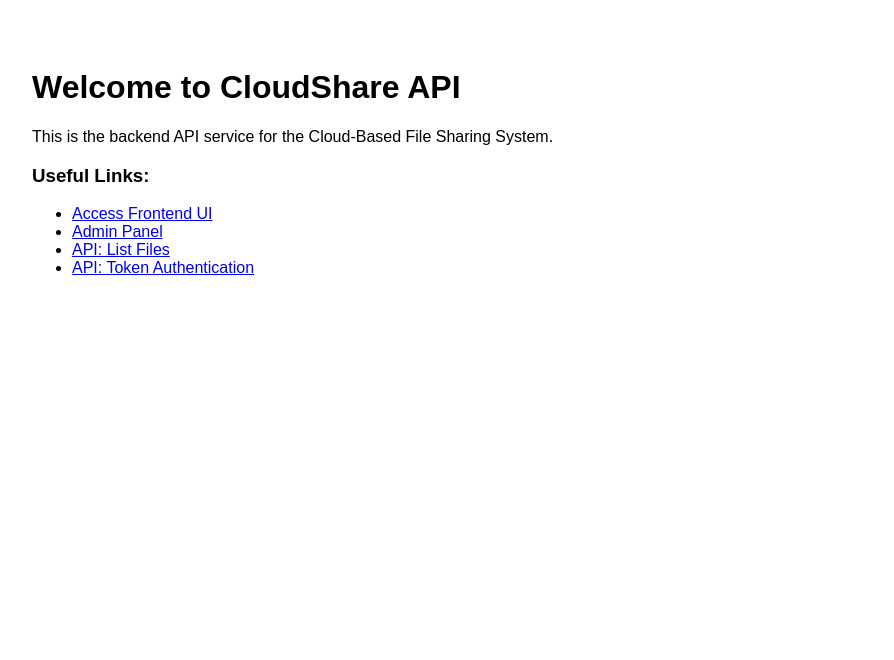
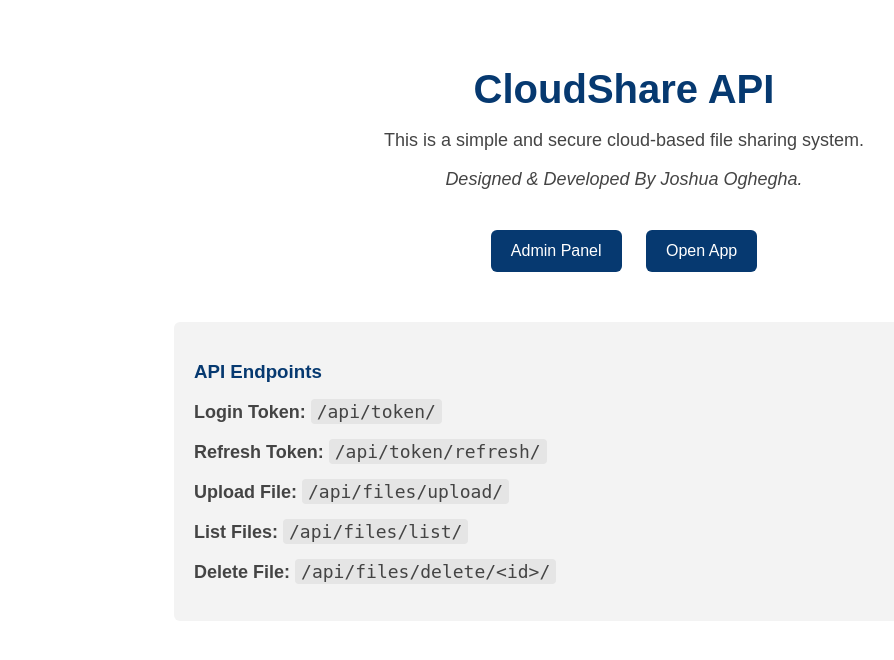
Before and after one commit to TheOCJorsh/cloudshare, a Django app: page / in a window 1280 px wide. Shown: the top 660 px of the page, without its empty margins (16-910 px from the left). Run offline with Django 5.2, Linux system fonts and the light colour scheme.

Commit message:
Add new HTML landing page

```diff
--- a/backend/templates/home.html
+++ b/backend/templates/home.html
@@ -1,19 +1,94 @@
 <!DOCTYPE html>
-<html>
+<html lang="en">
 <head>
+    <meta charset="UTF-8">
+    <meta name="viewport" content="width=device-width, initial-scale=1.0">
     <title>CloudShare API</title>
+
+    <style>
+        body {
+            font-family: Arial, sans-serif;
+            background: white;
+            color: #1a1a1a;
+            padding: 40px;
+            margin: 0;
+        }
+
+        .container {
+            max-width: 900px;
+            margin: auto;
+            text-align: center;
+        }
+
+        h1 {
+            font-size: 40px;
+            color: #063970; /* Navy Blue */
+            margin-bottom: 10px;
+        }
+
+        p {
+            font-size: 18px;
+            color: #444;
+        }
+
+        .links {
+            margin-top: 30px;
+        }
+
+        a {
+            display: inline-block;
+            margin: 10px;
+            padding: 12px 20px;
+            background: #063970;
+            color: white;
+            text-decoration: none;
+            border-radius: 6px;
+            transition: 0.3s;
+        }
+
+        a:hover {
+            background: #0a4f9e;
+        }
+
+        .api-list {
+            margin-top: 40px;
+            text-align: left;
+            background: #f3f3f3;
+            padding: 20px;
+            border-radius: 6px;
+        }
+
+        .api-list h3 {
+            color: #063970;
+        }
+
+        .api-list code {
+            background: #e5e5e5;
+            padding: 2px 6px;
+            border-radius: 4px;
+        }
+    </style>
 </head>
-<body style="font-family: Arial; padding: 40px;">
-    <h1>Welcome to CloudShare API</h1>
 
-    <p>This is the backend API service for the Cloud-Based File Sharing System.</p>
+<body>
+    <div class="container">
+        <h1>CloudShare API</h1>
+        <p>This is a simple and secure cloud-based file sharing system.</p>
+        <p><i>Designed & Developed By Joshua Oghegha.</i></p>
 
-    <h3>Useful Links:</h3>
-    <ul>
-        <li><a href="https://cloudshare-frontend.onrender.com">Access Frontend UI</a></li>
-        <li><a href="/admin">Admin Panel</a></li>
-        <li><a href="/api/files/list/">API: List Files</a></li>
-        <li><a href="/api/token/">API: Token Authentication</a></li>
-    </ul>
+        <div class="links">
+            <a href="/admin/">Admin Panel</a>
+            <a href="https://cloudshare-frontend.onrender.com">Open App</a>
+        </div>
+
+        <div class="api-list">
+            <h3>API Endpoints</h3>
+            <p><b>Login Token:</b> <code>/api/token/</code></p>
+            <p><b>Refresh Token:</b> <code>/api/token/refresh/</code></p>
+            <p><b>Upload File:</b> <code>/api/files/upload/</code></p>
+            <p><b>List Files:</b> <code>/api/files/list/</code></p>
+            <p><b>Delete File:</b> <code>/api/files/delete/&lt;id&gt;/</code></p>
+        </div>
+    </div>
 </body>
 </html>
```
